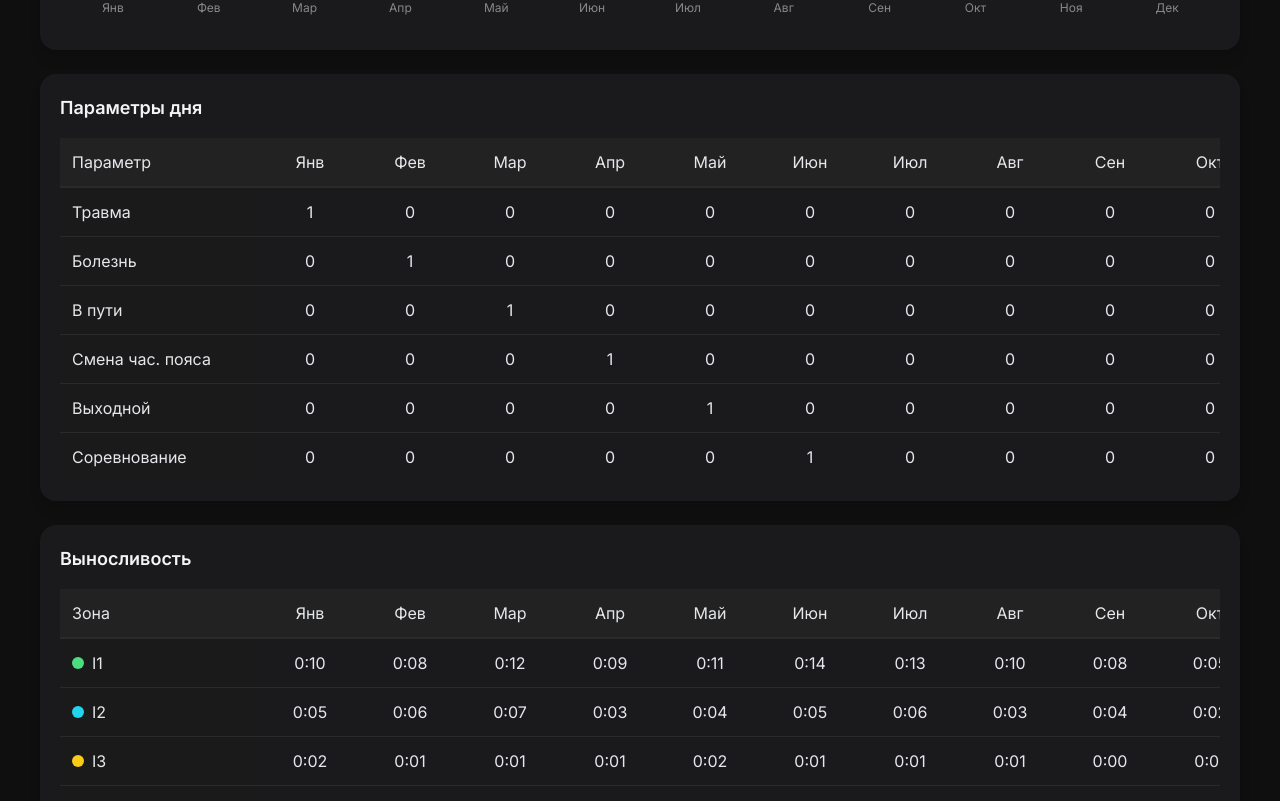
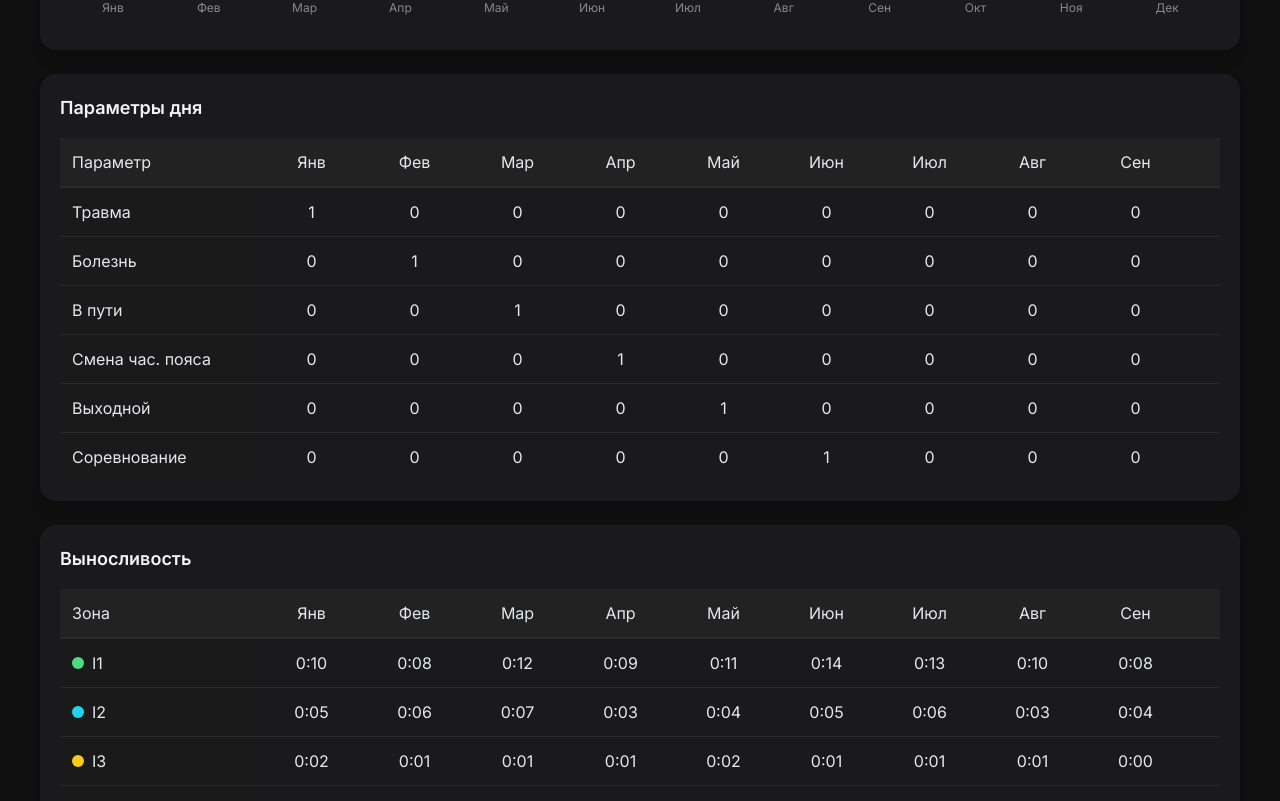
Before and after one commit to mbaliabin/dagbook-test, a React (Vite) app in the folder fasx-frontend/: page /statistics in a window 1280 px wide. Shown: the part 659-1460 px from the top of the page. Built offline with nearby package versions, Linux system fonts and the light colour scheme.

Commit message:
Доработка StatisticsPage.tsx 394

```diff
--- a/fasx-frontend/src/pages/StatisticsPage.tsx
+++ b/fasx-frontend/src/pages/StatisticsPage.tsx
@@ -196,7 +196,7 @@ const CustomTooltip: React.FC<any> = ({ active, payload, label, formatHours }) =
   };
 
 const TableSection: React.FC<{ table: any; index: number }> = ({ table, index }) => {
-  const colWidth = 100;
+  const colWidth = 103;
   const leftWidth = 200;
   const totalWidth = 80;
 
```
